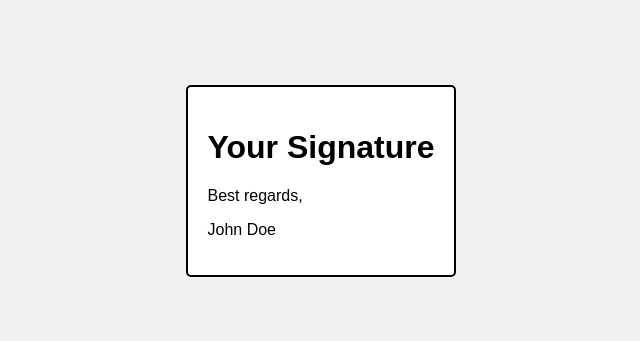
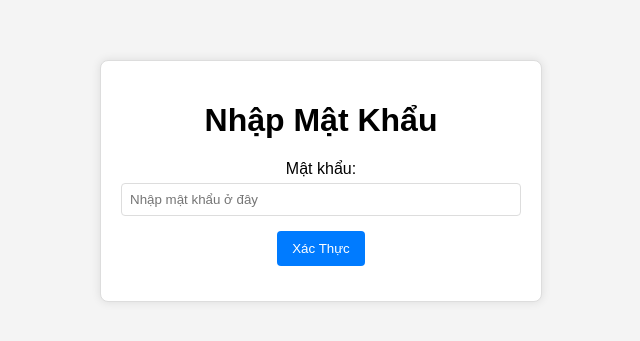
Before and after one commit to NKZA1/wesite, a plain HTML site: page index.html in a window 1280 px wide. Shown: the part 219-560 px from the top of the page, without its empty margins (319-959 px from the left). Drawn offline with Linux system fonts and the light colour scheme.

Commit message:
Update index.html

```diff
--- a/index.html
+++ b/index.html
@@ -1,32 +1,99 @@
 <!DOCTYPE html>
-<html lang="en">
+<html lang="vi">
 <head>
     <meta charset="UTF-8">
     <meta name="viewport" content="width=device-width, initial-scale=1.0">
-    <title>My Signature</title>
+    <title>Bảo vệ Trang Web</title>
     <style>
         body {
             font-family: Arial, sans-serif;
+            margin: 0;
+            padding: 0;
             display: flex;
             justify-content: center;
             align-items: center;
             height: 100vh;
-            margin: 0;
-            background-color: #f0f0f0;
+            background-color: #f4f4f4;
         }
-        .signature {
+        .container {
+            max-width: 400px;
+            width: 100%;
             padding: 20px;
-            border: 2px solid #000;
+            border: 1px solid #ddd;
+            border-radius: 8px;
             background-color: #fff;
-            border-radius: 5px;
+            box-shadow: 0 0 10px rgba(0, 0, 0, 0.1);
+            text-align: center;
+        }
+        .form-group {
+            margin-bottom: 15px;
+        }
+        .form-group label {
+            display: block;
+            margin-bottom: 5px;
+        }
+        .form-group input {
+            width: 100%;
+            padding: 8px;
+            box-sizing: border-box;
+            border: 1px solid #ddd;
+            border-radius: 4px;
+        }
+        .form-group button {
+            padding: 10px 15px;
+            background-color: #007BFF;
+            color: white;
+            border: none;
+            border-radius: 4px;
+            cursor: pointer;
+        }
+        .form-group button:hover {
+            background-color: #0056b3;
+        }
+        .message {
+            margin-top: 20px;
+            color: red;
+        }
+        .hidden {
+            display: none;
         }
     </style>
 </head>
 <body>
-    <div class="signature">
-        <h1>Your Signature</h1>
-        <p>Best regards,</p>
-        <p>John Doe</p>
+    <div class="container">
+        <h1>Nhập Mật Khẩu</h1>
+        <div class="form-group">
+            <label for="password">Mật khẩu:</label>
+            <input type="password" id="password" placeholder="Nhập mật khẩu ở đây">
+        </div>
+        <div class="form-group">
+            <button onclick="checkPassword()">Xác Thực</button>
+        </div>
+        <div class="message hidden" id="message">
+            Mật khẩu không đúng!
+        </div>
+        <div class="content hidden" id="content">
+            <!-- Nội dung được bảo vệ sẽ hiển thị ở đây -->
+            <h2>Chào mừng đến với nội dung bảo vệ!</h2>
+        </div>
     </div>
+
+    <script>
+        const correctPassword = 'yourpassword'; // Thay đổi mật khẩu theo ý muốn
+
+        function checkPassword() {
+            const passwordInput = document.getElementById('password').value;
+            const message = document.getElementById('message');
+            const content = document.getElementById('content');
+
+            if (passwordInput === correctPassword) {
+                message.classList.add('hidden');
+                content.classList.remove('hidden');
+            } else {
+                message.classList.remove('hidden');
+                content.classList.add('hidden');
+            }
+        }
+    </script>
 </body>
 </html>
```
